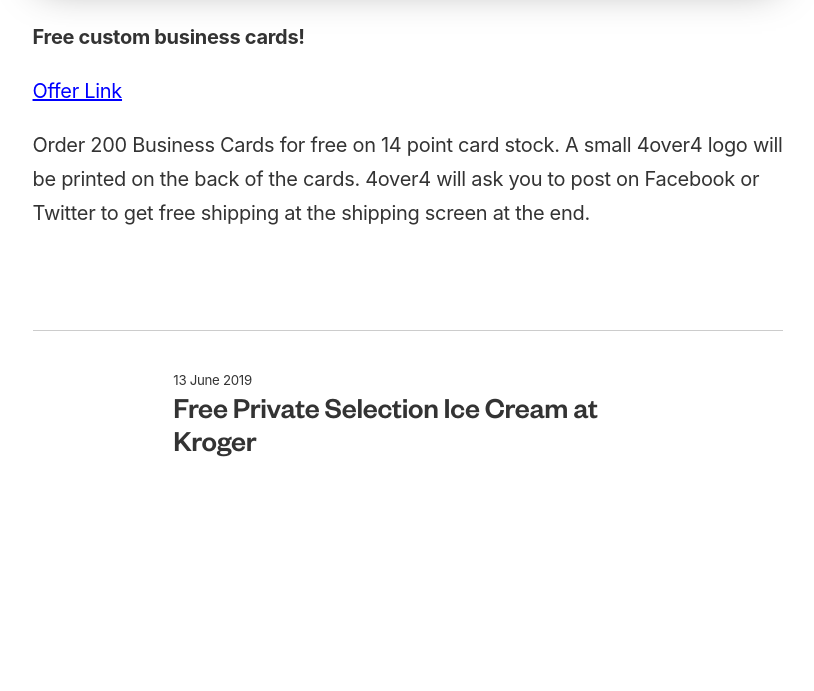
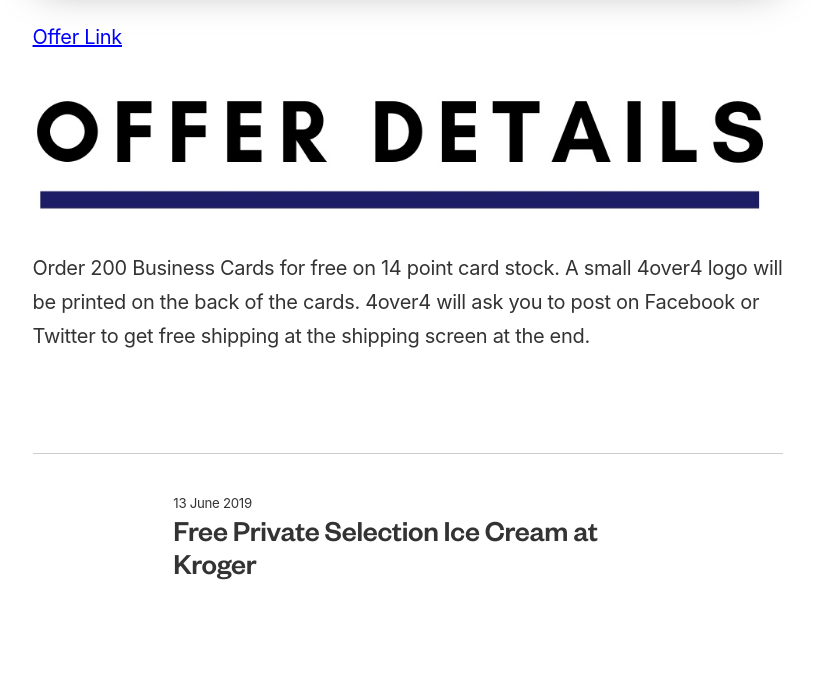
Before and after one commit to ohiosveryown/atldeals, a Jekyll site: the page built from _posts/2019-06-14-200-free-business-cards.markdown, in a window 1280 px wide. Shown: the part 906-1597 px from the top of the page, without its empty margins (232-1046 px from the left). Built offline with Jekyll 4.4.1, drawn with Linux system fonts in a browser that asks for light colours; before the commit the page ends 1474 px from its top, so only the background shows below that.

Commit message:
Updated 200 Free Business Cards

```diff
--- a/_posts/2019-06-14-200-free-business-cards.markdown
+++ b/_posts/2019-06-14-200-free-business-cards.markdown
@@ -10,8 +10,8 @@
 layout: post
 ---
 
-**Free custom business cards!**
-
 [Offer Link](https://www.4over4.com/printing/free-business-cards?PageSpeed=noscript)
 
+![5446FB02-1163-4E90-93B7-25AFA9DBDC14.jpeg](/uploads/5446FB02-1163-4E90-93B7-25AFA9DBDC14.jpeg)
+
 Order 200 Business Cards for free on 14 point card stock. A small 4over4 logo will be printed on the back of the cards. 4over4 will ask you to post on Facebook or Twitter to get free shipping at the shipping screen at the end.
```
